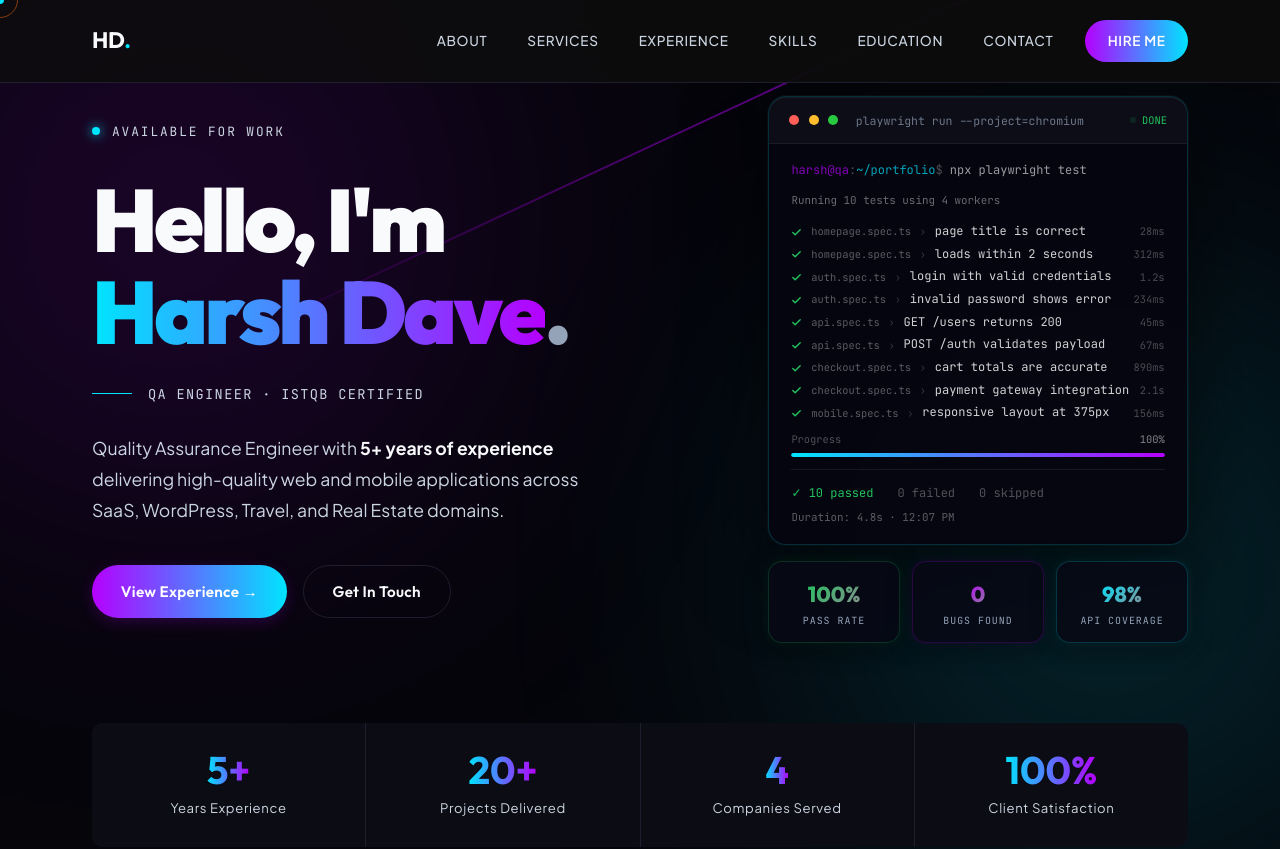
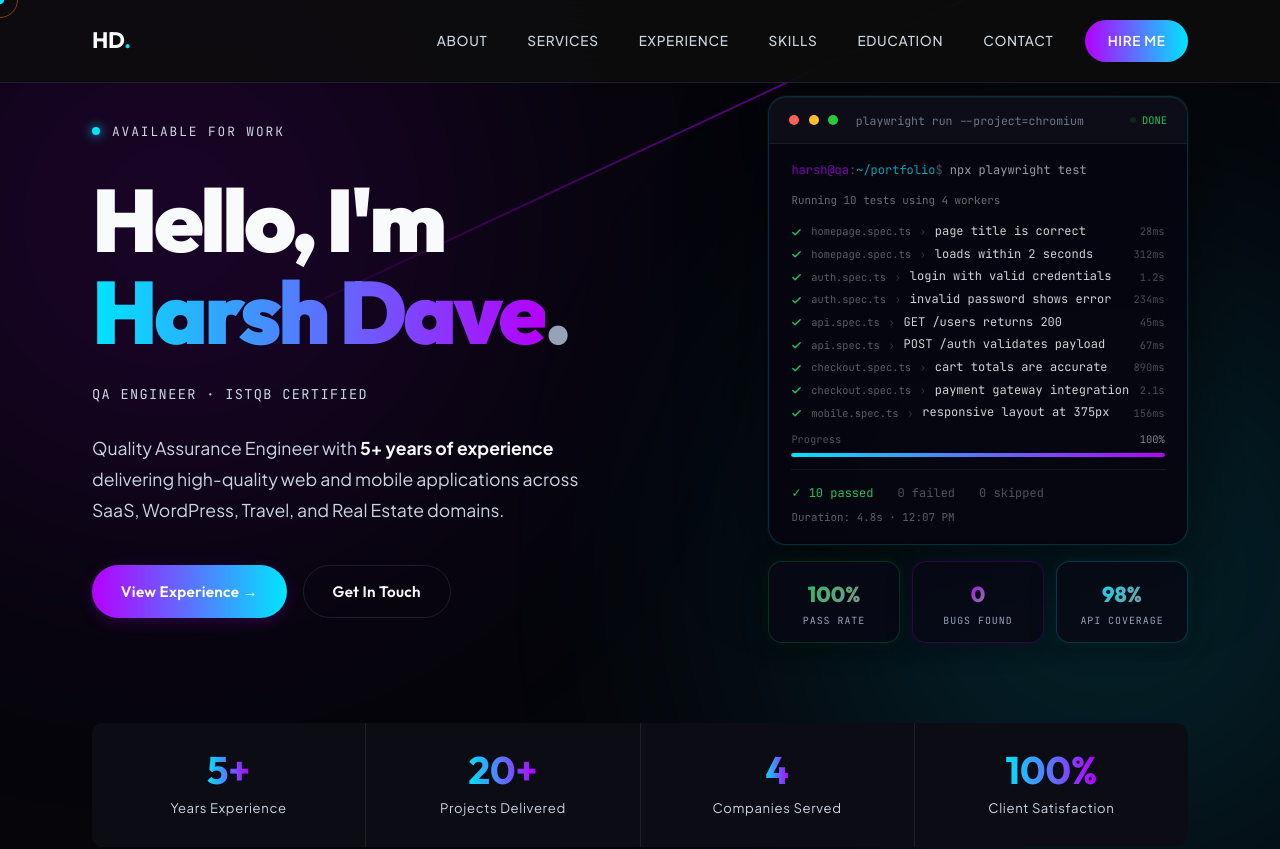
Before and after one commit to daveharshpro/Portfolio, a Next.js app: page / in a window 1280 px wide. Shown: the top 849 px of the page. Built offline with nearby package versions, Linux system fonts and the light colour scheme.

Commit message:
res changes and remove 1 line

```diff
--- a/src/components/Contact.tsx
+++ b/src/components/Contact.tsx
@@ -152,7 +152,7 @@ export default function Contact() {
                   {link.icon}
                 </motion.span>
 
-                <div style={{ flex: 1, minWidth: 0 }}>
+                <div style={{ flex: 1, minWidth: 0, textAlign: "left" }}>
                   <p style={{ fontFamily: "var(--font-mono)", fontSize: "0.72rem", color: "var(--text-muted)", letterSpacing: "0.1em", textTransform: "uppercase", marginBottom: "0.2rem" }}>
                     {link.label}
                   </p>
--- a/src/components/Hero.tsx
+++ b/src/components/Hero.tsx
@@ -102,7 +102,6 @@ export default function Hero() {
             </motion.h1>
 
             <motion.div variants={fadeUp} style={{ display: "flex", alignItems: "center", gap: "1rem", marginBottom: "1.75rem" }}>
-              <span style={{ height: "1px", width: "40px", background: "var(--accent)" }} />
               <span style={{ fontFamily: "var(--font-mono)", fontSize: "0.85rem", color: "var(--text-secondary)", letterSpacing: "0.1em" }}>
                 QA ENGINEER · ISTQB CERTIFIED
               </span>
```
